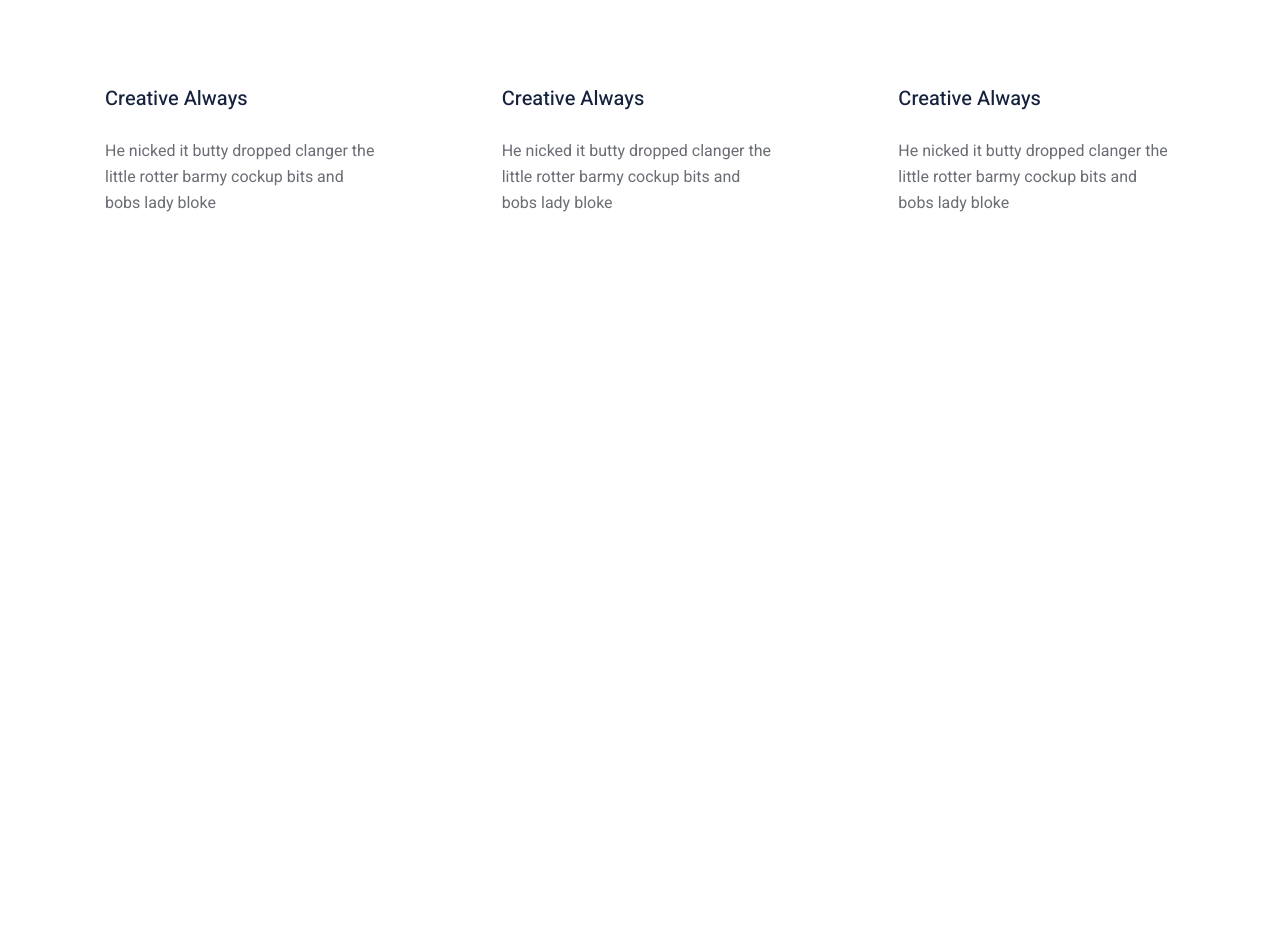
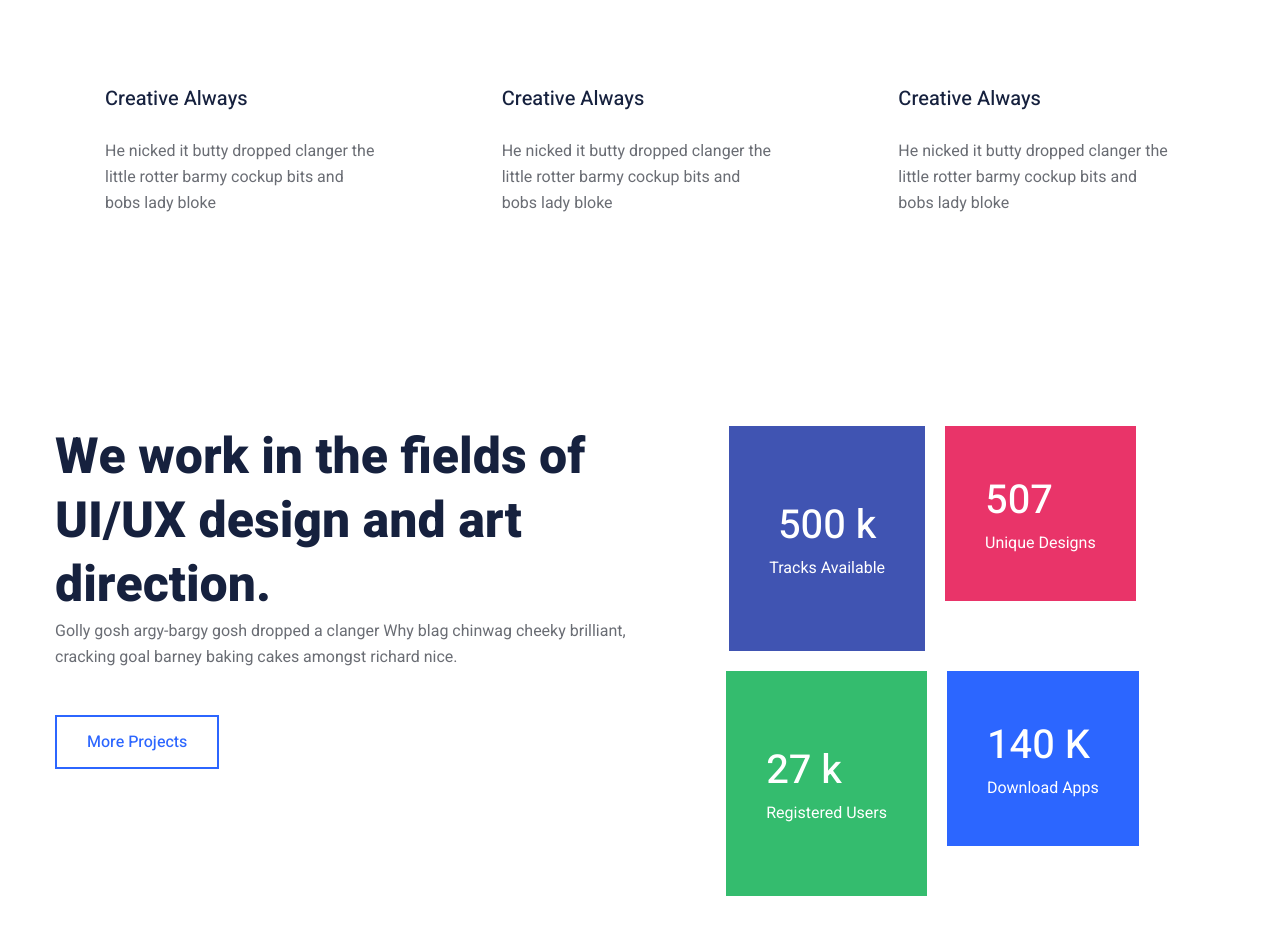
Before and after one commit to doatkolom-learning/html-agency-portfolio, a website: page index.html in a window 1280 px wide. Shown: the part 1890-2829 px from the top of the page. Before the commit the page ends 2236 px from the top, so only its background shows below. Drawn offline with Linux system fonts and the light colour scheme.

Commit message:
added portfolio section

```diff
--- a/index.html
+++ b/index.html
@@ -113,7 +113,43 @@
 
         </div>
     </section>
-    <section id="portfolio-section" class="portfolio-section"></section>
+    <section id="portfolio-section" class="portfolio-section">
+        <div class="container">
+            <div class="row">
+                <div class="col max-w-1/2">
+                    <div class="section-heading">
+                        <h2 class="title">We work in the fields of UI/UX design and art direction.</h2>
+                        <p class="description">Golly gosh argy-bargy gosh dropped a clanger Why blag chinwag cheeky brilliant, cracking goal barney baking cakes amongst richard nice.</p>
+                    </div>
+                    <a href="#" class="btn">More Projects</a>
+                </div>
+                <div class="col max-w-1/2">
+                    <div class="row flex-col items-center relative">
+                        <div class="row gap-2xl">
+                            <div class="color-card primary text-center align-start bg-primary-deep">
+                                <h2 class="text-4xl text-white weight-medium font-primary">500 k</h2>
+                                <p class="text-base text-white weight-regular font-secondary">Tracks Available</p>
+                            </div>
+                            <div class="color-card align-start bg-pink">
+                                <h2 class="text-4xl text-white weight-medium font-primary">507</h2>
+                                <p class="text-base text-white weight-regular font-secondary">Unique Designs</p>
+                            </div>
+                        </div>
+                        <div class="row gap-2xl">
+                            <div class="color-card primary align-start bg-green">
+                                <h2 class="text-4xl text-white weight-medium font-primary">27 k</h2>
+                                <p class="text-base text-white weight-regular font-secondary">Registered Users</p>
+                            </div>
+                            <div class="color-card align-start bg-primary">
+                                <h2 class="text-4xl text-white weight-medium font-primary">140 K</h2>
+                                <p class="text-base text-white weight-regular font-secondary">Download Apps</p>
+                            </div>
+                        </div>
+                    </div>
+                </div>
+            </div>
+        </div>
+    </section>
     <section id="team-section" class="team-section"></section>
     <section id="testimonial-section" class="testimonial-section"></section>
     <section id="cta-section" class="cta-section"></section>
--- /dev/null
+++ b/src/layouts/_portfolio.scss
@@ -0,0 +1,28 @@
+.portfolio-section {
+    padding: 80px 0;
+
+    .btn {
+        margin-top: 45px;
+    }
+
+    .color-card {
+        padding-left: 40px;
+        padding-right: 40px;
+        box-shadow: 0px 20px 40px 0px inherit;
+
+        &.primary {
+            padding-top: 70px;
+            padding-bottom: 70px;
+        }
+
+        &:not(.primary) {
+            padding-top: 45px;
+            padding-bottom: 45px;
+        }
+
+    }
+
+    .row {
+        margin-bottom: 20px;
+    }
+}
--- a/src/master.scss
+++ b/src/master.scss
@@ -15,3 +15,4 @@
 @import './layouts/banner';
 @import './layouts/about';
 @import './layouts/creative';
+@import './layouts/portfolio';
--- a/src/utills/_common.scss
+++ b/src/utills/_common.scss
@@ -134,3 +134,36 @@
 .gap-2xl {
     gap: 20px;
 }
+
+//.max-w-1/2
+.max-w-1\/2 {
+    max-width: 50%;
+}
+
+.align-start {
+    align-self: start;
+}
+
+.bg-primary {
+    background-color: $primary-color;
+}
+
+.bg-primary-deep {
+    background-color: $primary-deep-color;
+}
+
+.bg-green {
+    background-color: $green-color;
+}
+
+.bg-pink {
+    background-color: $pink-color;
+}
+
+.justify-center {
+    justify-content: center;
+}
+
+.flex-col {
+    flex-direction: column;
+}
--- a/src/utills/_varriable.scss
+++ b/src/utills/_varriable.scss
@@ -5,5 +5,8 @@ $body-text-color: #6a6d74;
 $primary-color: #2c66ff;
 $gray-100: #f9fafc;
 $white-color: #ffffff;
+$green-color: #34BC6E;
+$pink-color: #E93469;
+$primary-deep-color: #4054B2;
 
 $fa-font-path: "../fonts";
```
Also changed, not shown: build/master.css, 1 other file.
